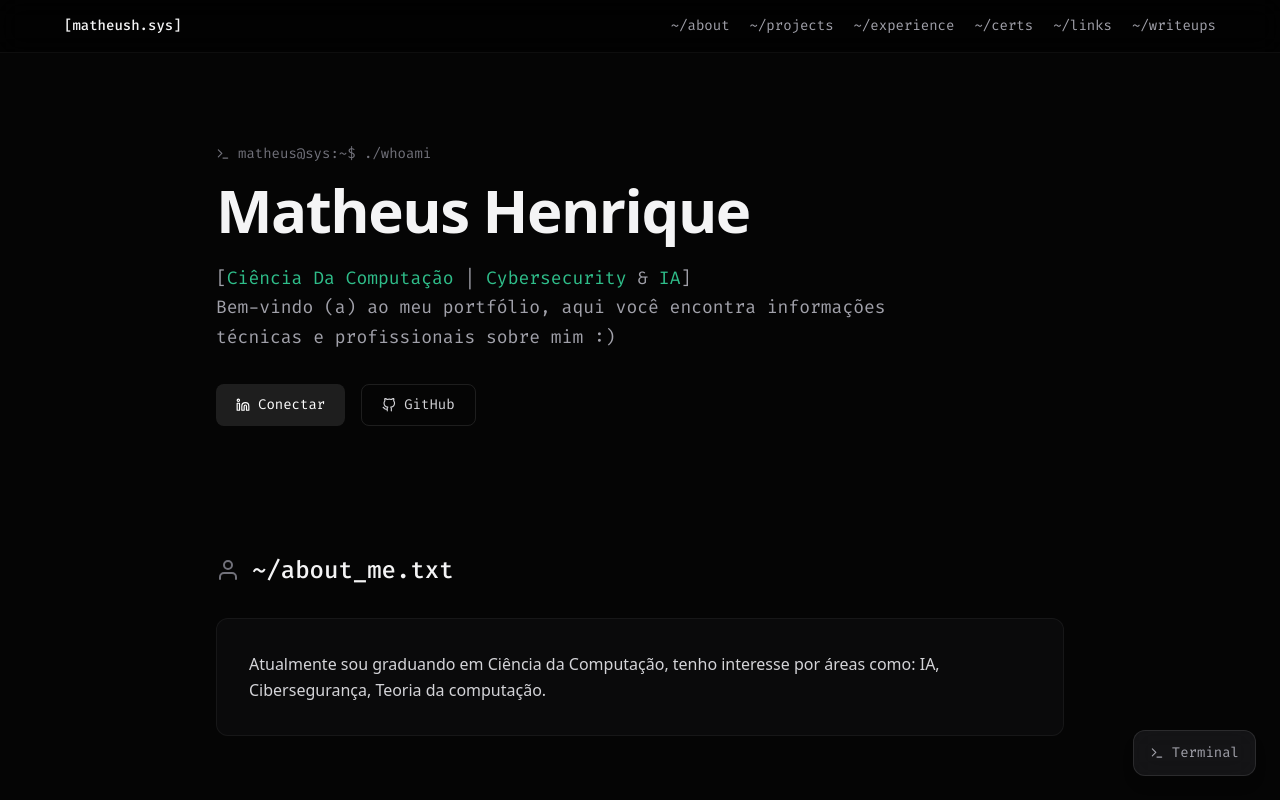
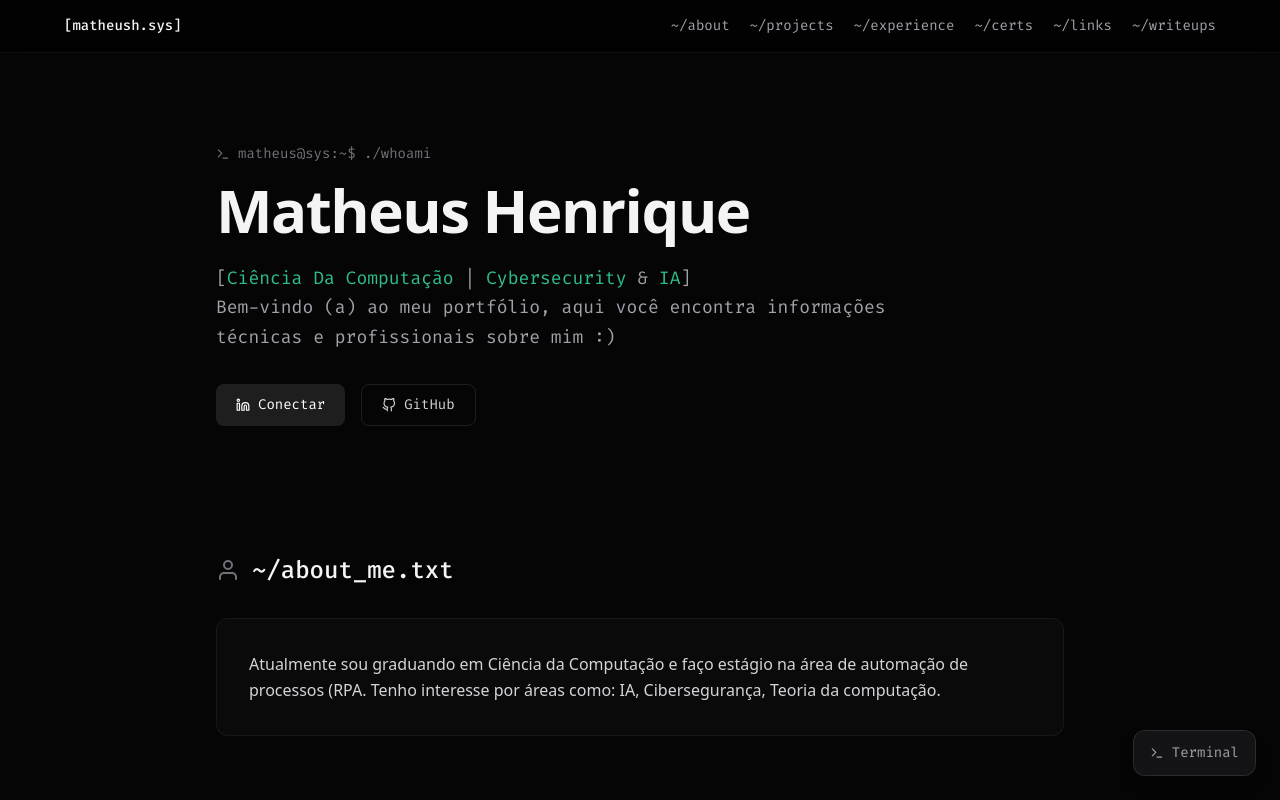
Before and after one commit to Makonmm/portfolio, a React (Vite) app: page / in a window 1280 px wide. Shown: the top 800 px of the page. Built offline with nearby package versions, Linux system fonts and the light colour scheme.

Commit message:
Update personal description in App.jsx

```diff
--- a/src/App.jsx
+++ b/src/App.jsx
@@ -294,7 +294,7 @@ const HomePage = () => {
                     className="bg-zinc-900/30 border border-white/5 rounded-xl p-8 text-zinc-300 leading-relaxed space-y-4"
                 >
                     <p>
-                        Atualmente sou graduando em Ciência da Computação, tenho interesse por áreas como: IA, Cibersegurança, Teoria da computação.
+                        Atualmente sou graduando em Ciência da Computação e faço estágio na área de automação de processos (RPA. Tenho interesse por áreas como: IA, Cibersegurança, Teoria da computação.
                     </p>
 
                 </motion.div>
```
